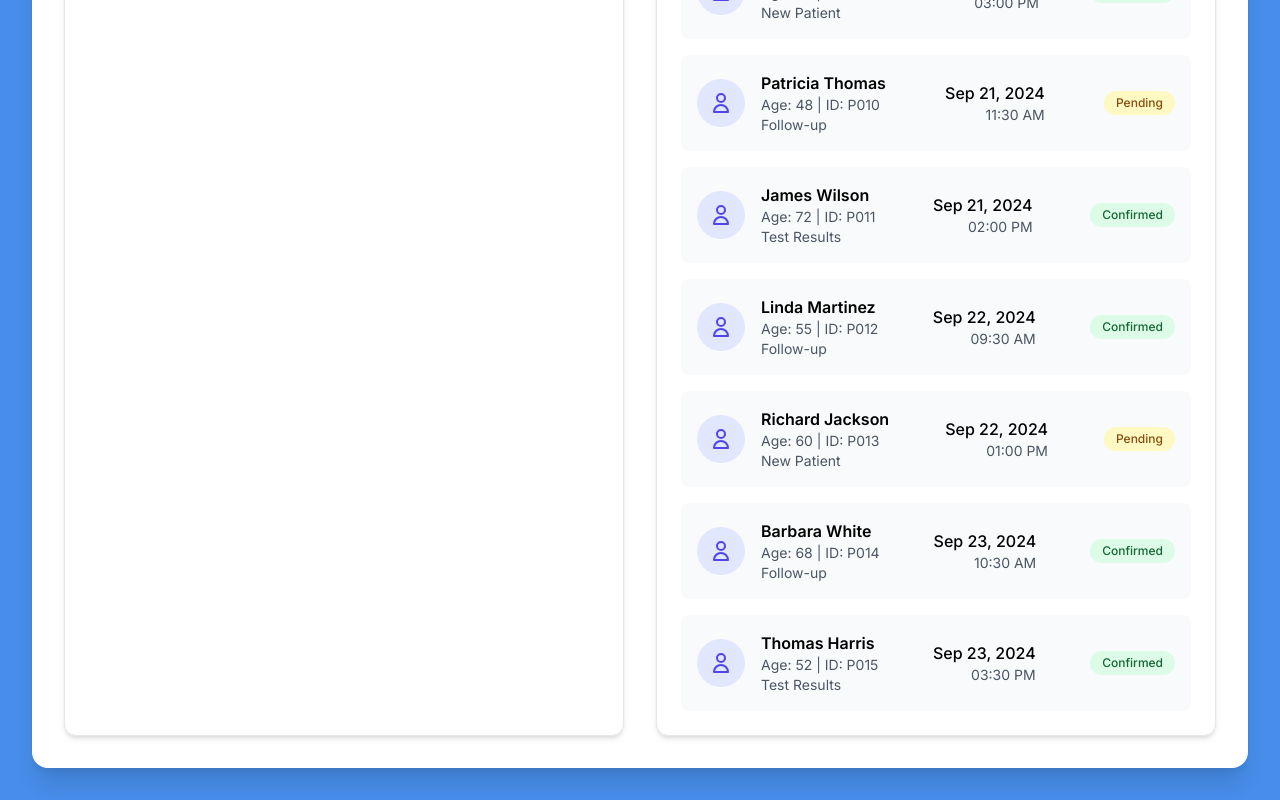
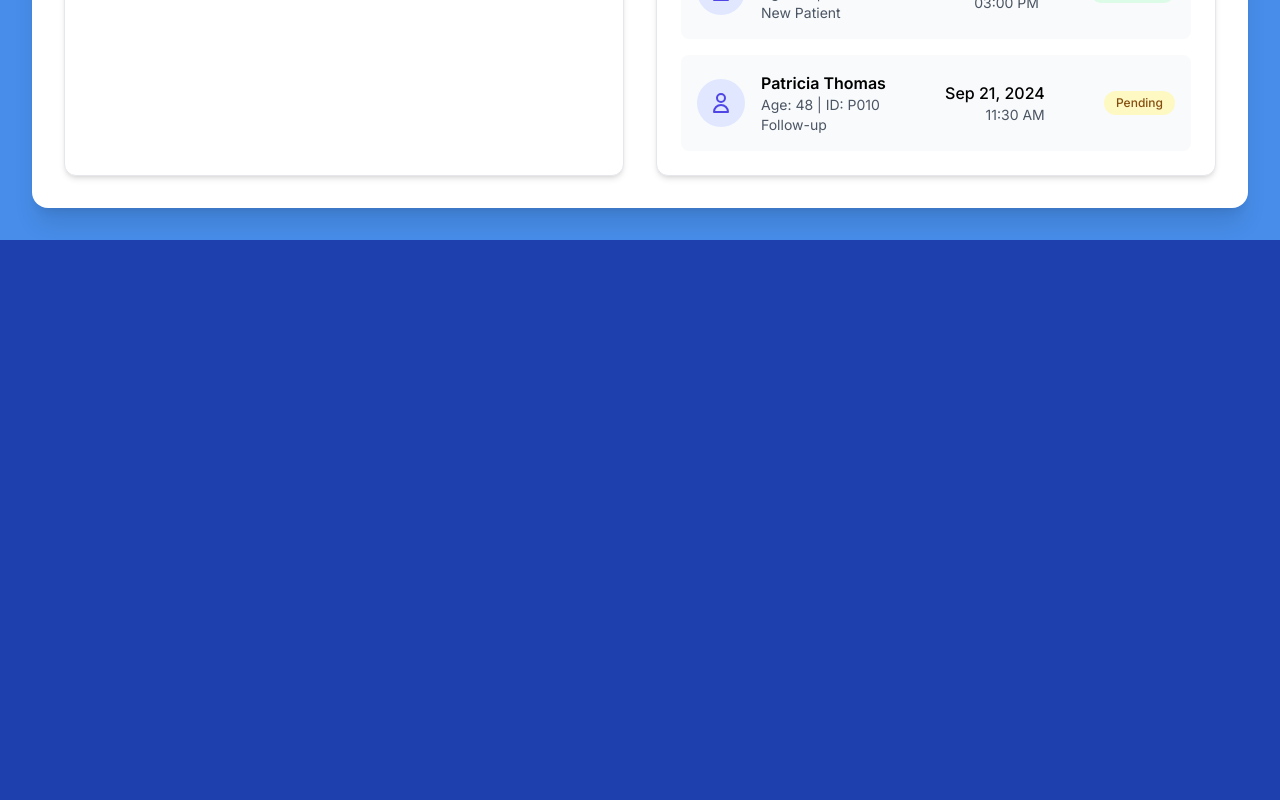
Before and after one commit to Taher2512/DokLink, a Next.js app: page /doctor-dashboard in a window 1280 px wide. Shown: the part 1152-1952 px from the top of the page. After the commit the page ends 1392 px from the top, so only its background shows below. Built offline with nearby package versions, Linux system fonts and the light colour scheme.

Commit message:
minor changes

```diff
--- a/src/app/doctor-data/doctorData.js
+++ b/src/app/doctor-data/doctorData.js
@@ -86,41 +86,7 @@ export const doctorData = {
       status: "pending",
       type: "Follow-up",
     },
-    {
-      patient: { name: "James Wilson", age: 72, id: "P011" },
-      date: "Sep 21, 2024",
-      time: "02:00 PM",
-      status: "confirmed",
-      type: "Test Results",
-    },
-    {
-      patient: { name: "Linda Martinez", age: 55, id: "P012" },
-      date: "Sep 22, 2024",
-      time: "09:30 AM",
-      status: "confirmed",
-      type: "Follow-up",
-    },
-    {
-      patient: { name: "Richard Jackson", age: 60, id: "P013" },
-      date: "Sep 22, 2024",
-      time: "01:00 PM",
-      status: "pending",
-      type: "New Patient",
-    },
-    {
-      patient: { name: "Barbara White", age: 68, id: "P014" },
-      date: "Sep 23, 2024",
-      time: "10:30 AM",
-      status: "confirmed",
-      type: "Follow-up",
-    },
-    {
-      patient: { name: "Thomas Harris", age: 52, id: "P015" },
-      date: "Sep 23, 2024",
-      time: "03:30 PM",
-      status: "confirmed",
-      type: "Test Results",
-    },
+
   ],
   stats: {
     totalPatients: 250,
```
